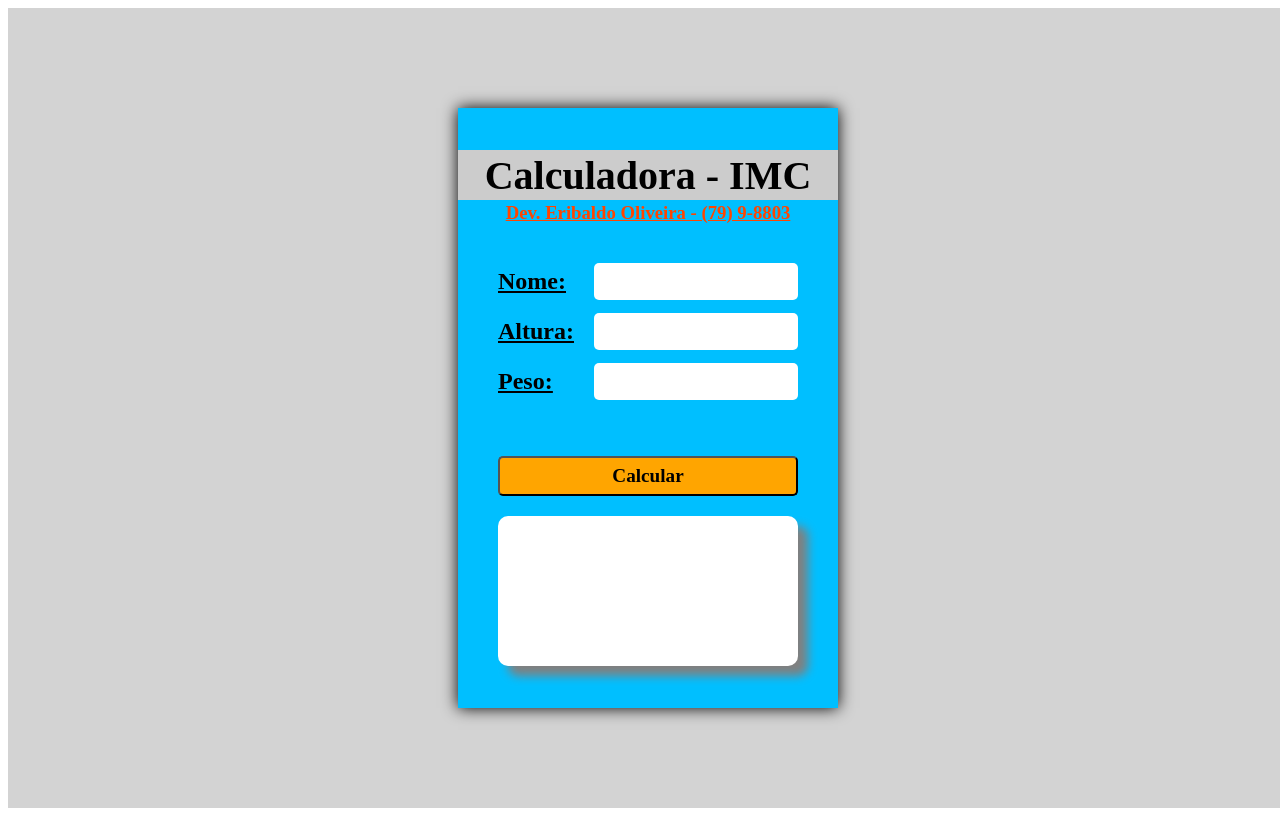
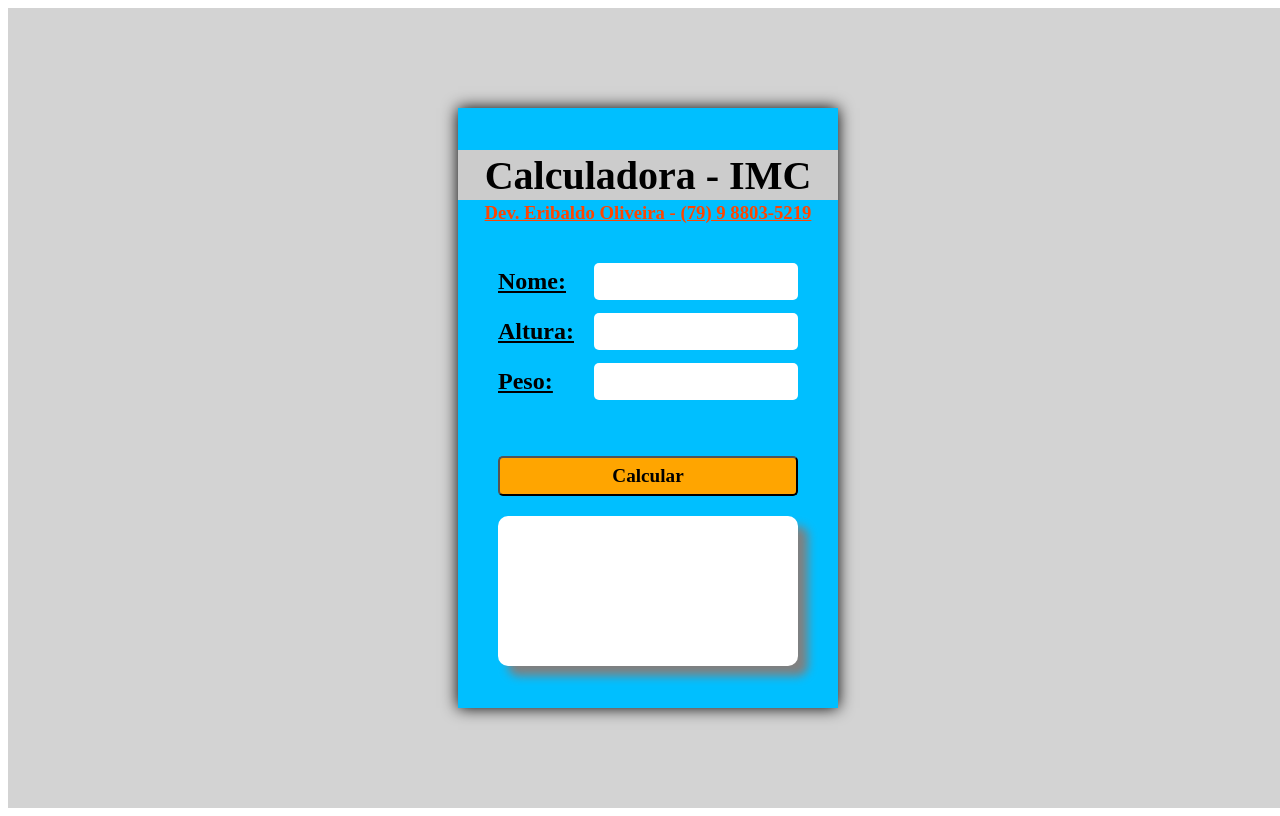
Before and after one commit to EribaldoOliveira/Calculadora_IMC, a plain HTML site: page index.html in a window 1280 px wide. Drawn offline with Linux system fonts and the light colour scheme.

Commit message:
correção do contato

```diff
--- a/index.html
+++ b/index.html
@@ -11,7 +11,7 @@
 
       <div class="container">
         <div class="title"> Calculadora - IMC </div>
-        <h3><u>Dev. Eribaldo Oliveira - (79) 9-8803<u></h3>
+        <h3><u>Dev. Eribaldo Oliveira - (79) 9 8803-5219<u></h3>
         <div class="input">
             <label>Nome:</label>
             <input type="text" id='nome'>
```
